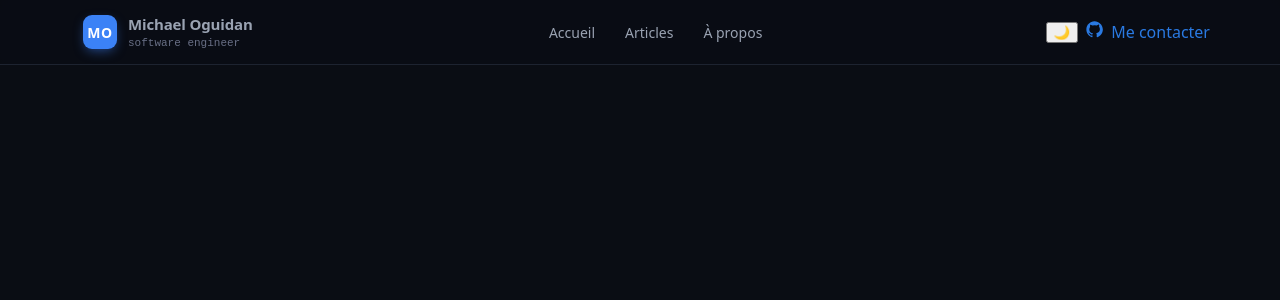
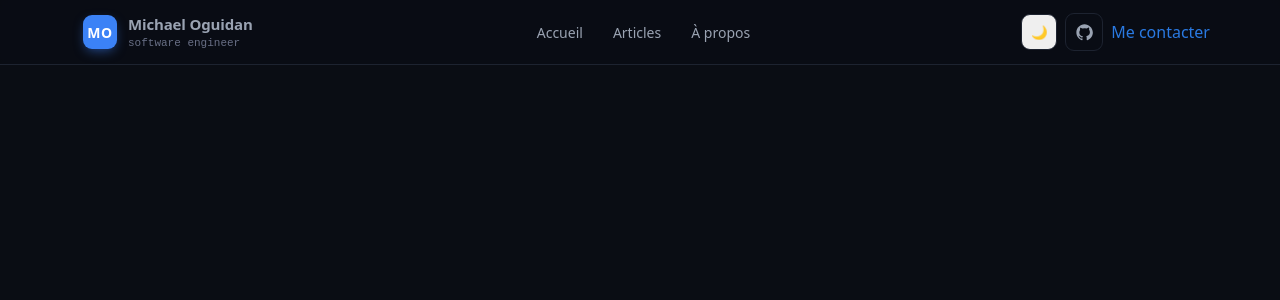
Before and after one commit to Oguidan/MichaelOguidan, a Jekyll site: the page built from index.html, in a window 1280 px wide and 900 px high. Shown: the top 300 px of the window. Built offline with Jekyll 4.4.1, drawn with Linux system fonts in a browser that asks for light colours.

Commit message:
Add .iconbtn styles for improved button appearance and hover effects

```diff
--- a/_sass/micky/_layout.scss
+++ b/_sass/micky/_layout.scss
@@ -82,6 +82,24 @@
   display: flex;
   align-items: center;
   gap: 8px
+}
+
+.iconbtn {
+  width: 36px;
+  height: 36px;
+  border-radius: 9px;
+  display: flex;
+  align-items: center;
+  justify-content: center;
+  color: var(--muted);
+  border: 1px solid var(--border);
+  transition: .18s;
+}
+
+.iconbtn:hover {
+  color: var(--text);
+  border-color: var(--faint);
+  transform: translateY(-1px);
 }
 
 .site-header {
```
